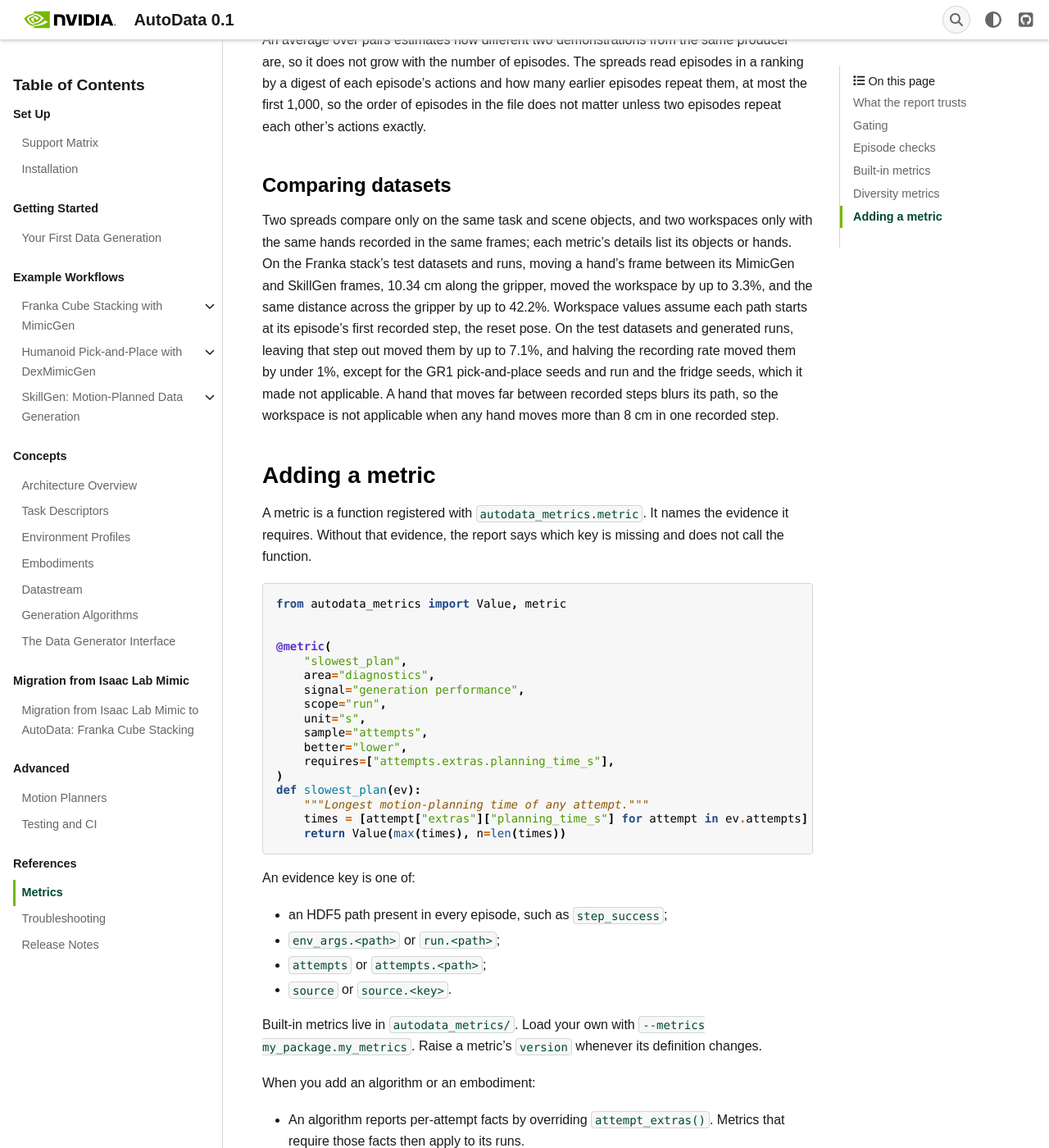
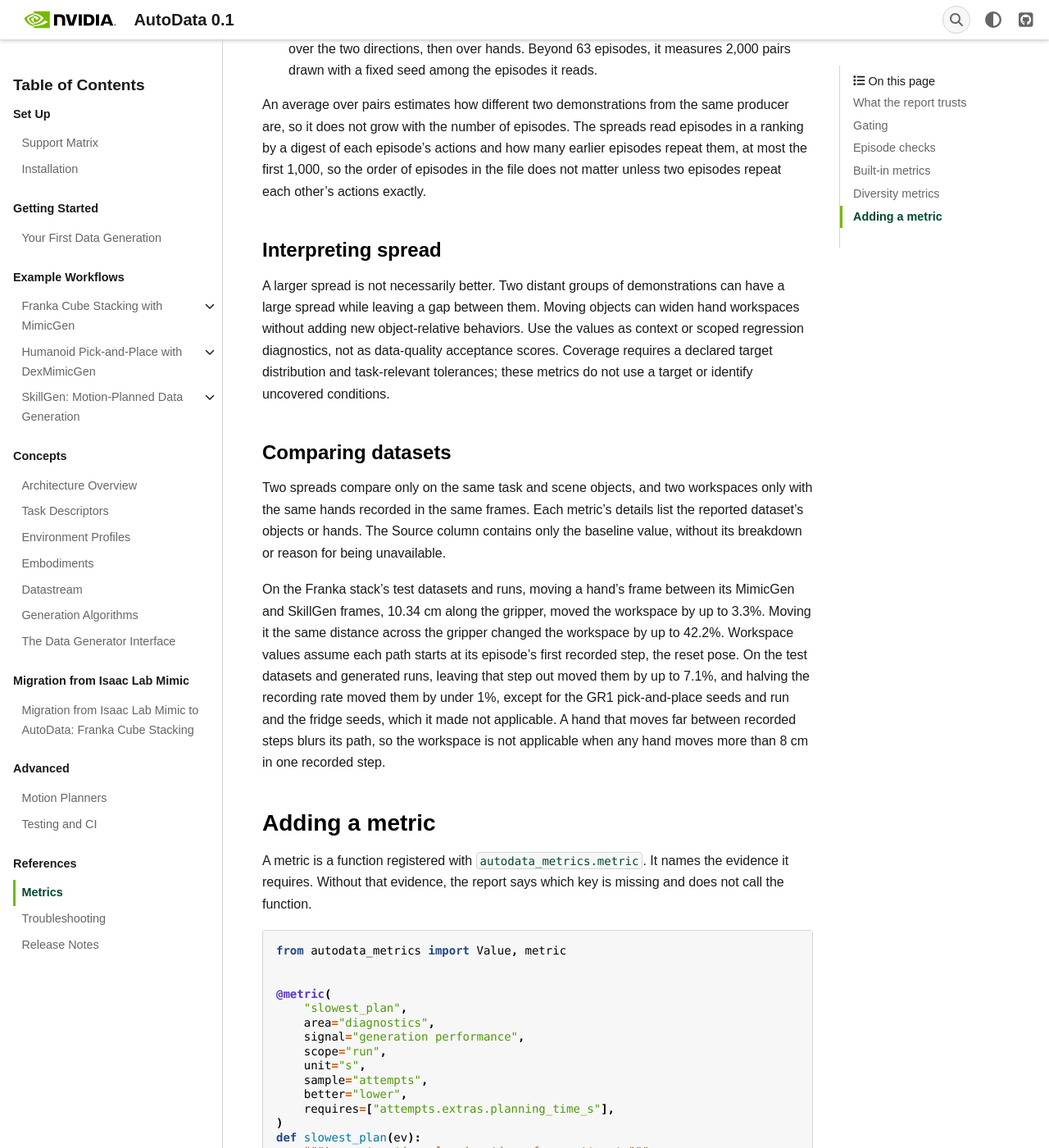
Before and after one commit to isaac-sim/AutoData, a Sphinx documentation site: the page built from docs/pages/references/metrics.rst, in a window 1280 px wide and 1400 px high, scrolled down 2667 px. Shown: the whole window at 82% size. Built offline with Sphinx 7.4.7, drawn with Linux system fonts in a browser that asks for light colours; some web fonts are replaced; some of the changed text lies outside the part shown.

Commit message:
docs: clarify spread diagnostics and exercise paired reports

```diff
--- a/docs/pages/references/metrics.rst
+++ b/docs/pages/references/metrics.rst
@@ -30,8 +31,8 @@
      joint_limit_ratio           velocity 40%      10%  20 episodes
      motion_smoothness           p95 142 m/s³  40 m/s³  4,743 poses
    DIVERSITY
-   ✓ start_layout_spread               217 mm   222 mm  20 episodes
-   ✓ workspace_spread                 46.9 mm  44.7 mm  20 episodes
+     start_layout_spread               217 mm   222 mm  20 episodes
+     workspace_spread                 46.9 mm  44.7 mm  20 episodes
    VIABILITY
      demos_per_gpu_hour       863 demos/GPU-h           20 demos
    ✗ generation_success_rate              40%           50 attempts · 95% CI 27.6–53.8%
@@ -71,12 +72,13 @@
 Gating
 ------
 
-``--gate`` reads metric bounds from YAML and makes the command fail when one is violated:
+``--gate`` reads metric bounds from YAML and makes the command fail when one is violated.
+The example report uses these bounds in ``datasets/gate.yaml``:
 
 .. code-block:: yaml
 
-   generation_success_rate: {min: 0.3, version: 1}
-   planning_time: {max: 5.0, key: p95}
+   correctness_pass_rate: {min: 1.0, version: 1}
+   generation_success_rate: {min: 0.5, version: 1}
 
 A gated metric also violates the gate if it is not applicable, fails, or reports a different
 ``version``. A gate entry may set ``min``, ``max``, ``key`` and ``version``; any other field, or a bound
@@ -99,8 +101,9 @@
 Diversity metrics
 -----------------
 
-The diversity metrics describe how different the demonstrations in a dataset are from one another. Each
-averages a distance over pairs of episodes, so it needs at least two:
+The diversity metrics are supporting dispersion diagnostics. They describe variation within the recorded
+positions, not coverage of a target distribution, object-relative behavioral novelty or policy learning value.
+Each averages a distance over pairs of episodes, so it needs at least two:
 
 - ``start_layout_spread`` [mm]: how far apart two episodes' starting scenes are. Each object's horizontal
   start distance is combined with the others' as a root-sum-square, so an object that never moves adds nothing
@@ -118,14 +121,26 @@
 and how many earlier episodes repeat them, at most the first 1,000, so the order of episodes in the file does
 not matter unless two episodes repeat each other's actions exactly.
 
+Interpreting spread
+~~~~~~~~~~~~~~~~~~~
+
+A larger spread is not necessarily better. Two distant groups of demonstrations can have a large spread
+while leaving a gap between them. Moving objects can widen hand workspaces without adding new
+object-relative behaviors. Use the values as context or scoped regression diagnostics, not as data-quality
+acceptance scores. Coverage requires a declared target distribution and task-relevant tolerances; these
+metrics do not use a target or identify uncovered conditions.
+
 Comparing datasets
 ~~~~~~~~~~~~~~~~~~
 
 Two spreads compare only on the same task and scene objects, and two workspaces only with the same hands
-recorded in the same frames; each metric's details list its objects or hands. On the Franka stack's test
-datasets and runs, moving a hand's frame between its MimicGen and SkillGen frames, 10.34 cm along the gripper,
-moved the workspace by up to 3.3%, and the same distance across the gripper by up to 42.2%. Workspace values
-assume each path starts at its episode's first recorded step, the reset pose. On the test datasets and
+recorded in the same frames. Each metric's details list the reported dataset's objects or hands.
+The Source column contains only the baseline value, without its breakdown or reason for being unavailable.
+
+On the Franka stack's test datasets and runs, moving a hand's frame between its MimicGen and SkillGen
+frames, 10.34 cm along the gripper, moved the workspace by up to 3.3%. Moving it the same distance across
+the gripper changed the workspace by up to 42.2%. Workspace values assume each path starts at its
+episode's first recorded step, the reset pose. On the test datasets and
 generated runs, leaving that step out moved them by up to 7.1%, and halving the recording rate moved them by
 under 1%, except for the GR1 pick-and-place seeds and run and the fridge seeds, which it made not applicable.
 A hand that moves far between recorded steps blurs its path, so the workspace is not applicable when any hand
```
Also changed, not shown: other parts of docs/pages/references/metrics.rst (+3 -2 lines), 2 other files.
